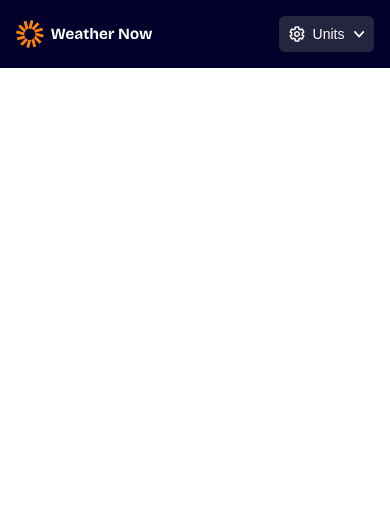
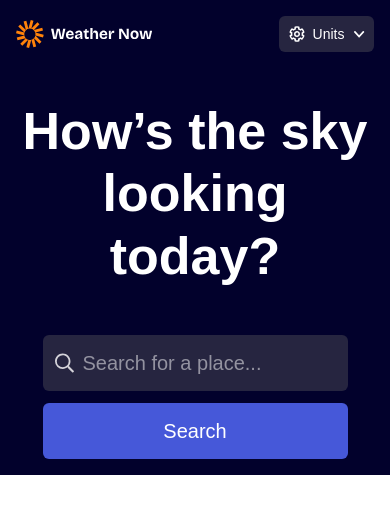
Before and after one commit to fidelisobioma/weatherapp, a Next.js app: page / in a window 390 px wide. Shown: the top 514 px of the page. Built offline with nearby package versions, Linux system fonts and the light colour scheme.

Commit message:
feat: add search component
- Input field with icon inside
- Supports responsive layout and reusable across pages

```diff
--- a/app/page.tsx
+++ b/app/page.tsx
@@ -1,10 +1,15 @@
 import Navbar from "@/components/navbar";
+import SearchInput from "@/components/searchinput";
 
 export default function Home() {
   return (
     <div className="bg-[rgb(2,1,44)]">
       <div className="container mx-auto p-[1rem] md:p-[1.5rem] lg:px-[7rem] lg:pt-[3rem]">
         <Navbar />
+        <h1 className="font-bold text-white text-center text-[3.25rem] leading-[120%] py-[3rem] lg:py-[4rem]">
+          How’s the sky looking today?
+        </h1>
+        <SearchInput />
       </div>
     </div>
   );
--- /dev/null
+++ b/components/searchinput.tsx
@@ -0,0 +1,31 @@
+import Image from "next/image";
+const SearchInput = () => {
+  return (
+    <div className="grid justify-center">
+      <form className="md:flex items-center gap-[1rem] ">
+        <div className="relative flex-1">
+          <input
+            type="search"
+            placeholder="Search for a place..."
+            className="bg-[#262540]  w-full text-white font-[500] leading-[120%] text-[1.25rem] py-[1rem] pl-10 rounded-md"
+          />
+          <Image
+            src="/images/icon-search.svg"
+            alt="Search icon"
+            height={20}
+            width={20}
+            className="absolute left-3 top-1/2 -translate-y-1/2"
+          />
+        </div>
+        <button
+          type="submit"
+          className="bg-[#4658d9] w-full md:w-auto text-center  text-white font-[500] leading-[120%] text-[1.25rem] py-[1rem] px-[1.5rem] mt-[0.75rem] md:mt-0 rounded-md"
+        >
+          Search
+        </button>
+      </form>
+    </div>
+  );
+};
+
+export default SearchInput;
```
